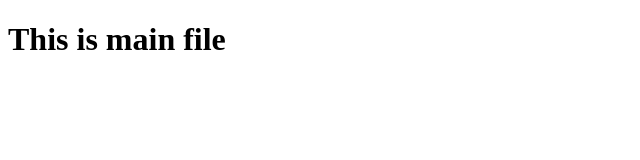
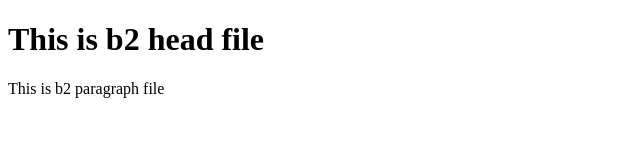
Before and after one commit to Roshnitamang/roshnirepo, a plain HTML site: page index.html in a window 1280 px wide. Shown: the whole page, without its empty margins (0-640 px from the left). Drawn offline with Linux system fonts and the light colour scheme.

Commit message:
new b2 branch

```diff
--- a/index.html
+++ b/index.html
@@ -8,7 +8,8 @@
 </head>
 
 <body>
-    <h1>This is main file</h1>
+    <h1>This is b2 head file</h1>
+    <p>This is b2 paragraph file</p>
 </body>
 
 </html>
```
